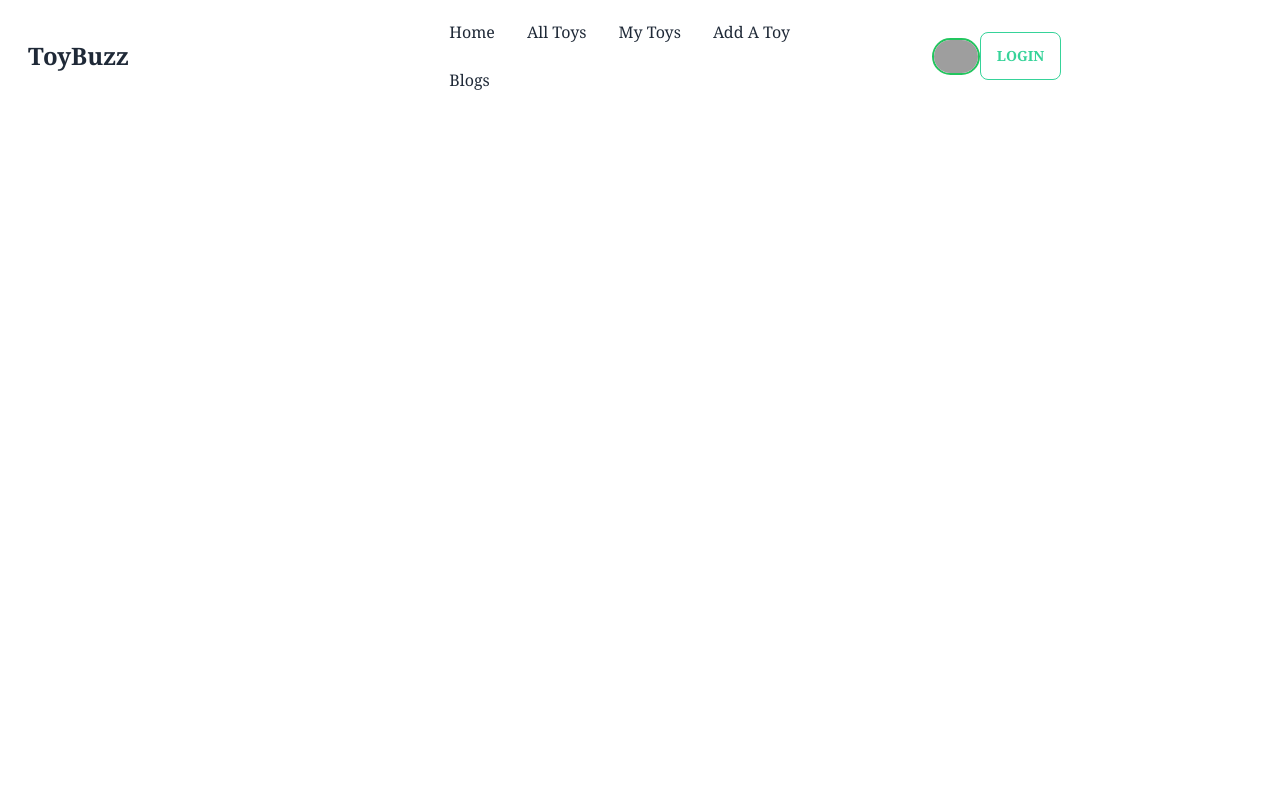
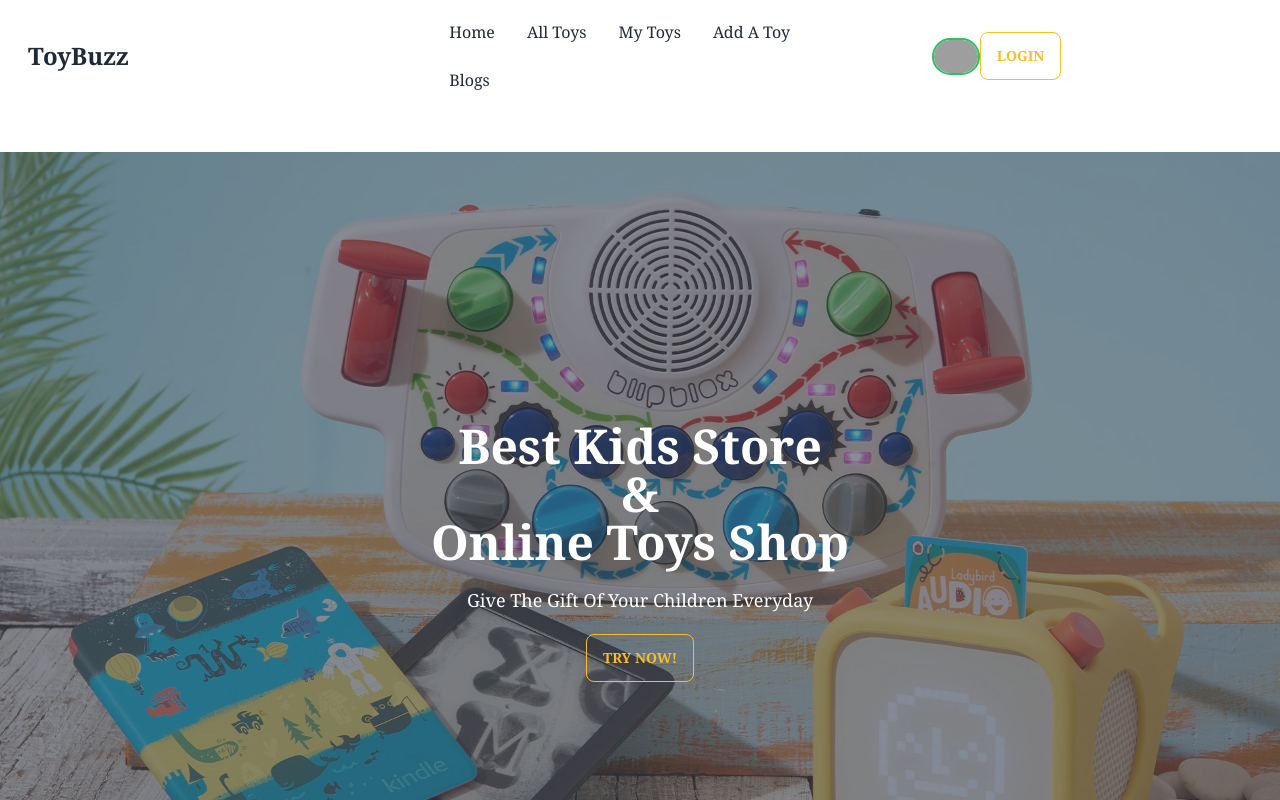
Before and after one commit to ShrabonTambuli/ToyBuzz, a React (Vite) app: page / in a window 1280 px wide. Shown: the top 800 px of the page. Built offline with nearby package versions, Linux system fonts and the light colour scheme; grey boxes are pictures that could not be loaded.

Commit message:
added banner section

```diff
--- a/src/Components/Header/Header.jsx
+++ b/src/Components/Header/Header.jsx
@@ -19,7 +19,7 @@ const Header = () => {
                 </div>
                 <div className="navbar-end">
                     <img className="w-12 rounded-full border-2 border-green-500" src="https://static.vecteezy.com/system/resources/previews/000/439/863/original/vector-users-icon.jpg" alt="" />
-                    <Link to='' className="btn btn-outline btn-success">Login</Link>
+                    <Link to='' className="btn btn-outline btn-warning">Login</Link>
                 </div>
             </div>
         </div>
--- /dev/null
+++ b/src/Components/Home/Home.jsx
@@ -0,0 +1,20 @@
+
+
+const Home = () => {
+    return (
+        <div>
+            <div className="hero min-h-screen mt-10 font-serif" style={{ backgroundImage: `url("/images/banner.webp")` }}>
+                <div className="hero-overlay bg-opacity-60"></div>
+                <div className="hero-content text-center text-neutral-content">
+                    <div className="max-w-md">
+                        <h1 className="mb-5 text-5xl font-bold">Best Kids Store <br /> &  <br /> Online Toys Shop</h1>
+                        <p className="mb-5 text-lg">Give The Gift Of Your Children Everyday</p>
+                        <button className="btn btn-outline btn-warning">Try Now!</button>
+                    </div>
+                </div>
+            </div>
+        </div>
+    );
+};
+
+export default Home;
--- a/src/main.jsx
+++ b/src/main.jsx
@@ -7,12 +7,19 @@ import {
   RouterProvider,
 } from "react-router-dom";
 import Error from './Components/Error/Error.jsx';
+import Home from './Components/Home/Home.jsx';
 
 const router = createBrowserRouter([
   {
     path: "/",
     element: <App/>,
-    errorElement: <Error />
+    errorElement: <Error />,
+    children : [
+      {
+        path:"/",
+        element:<Home/>
+      }
+    ]
   },
 ]);
 
```
Also changed, not shown: public/images/banner.webp (added).
